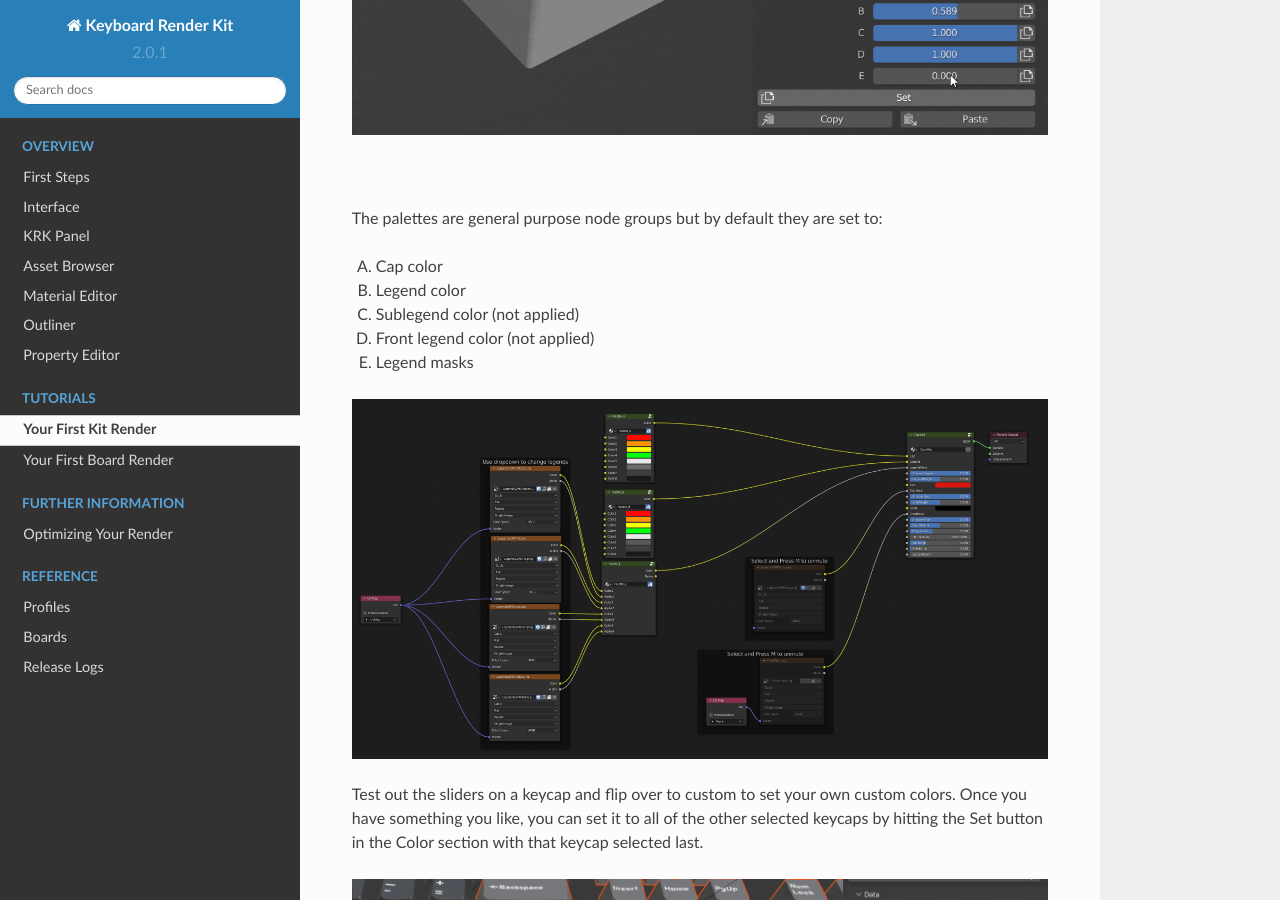
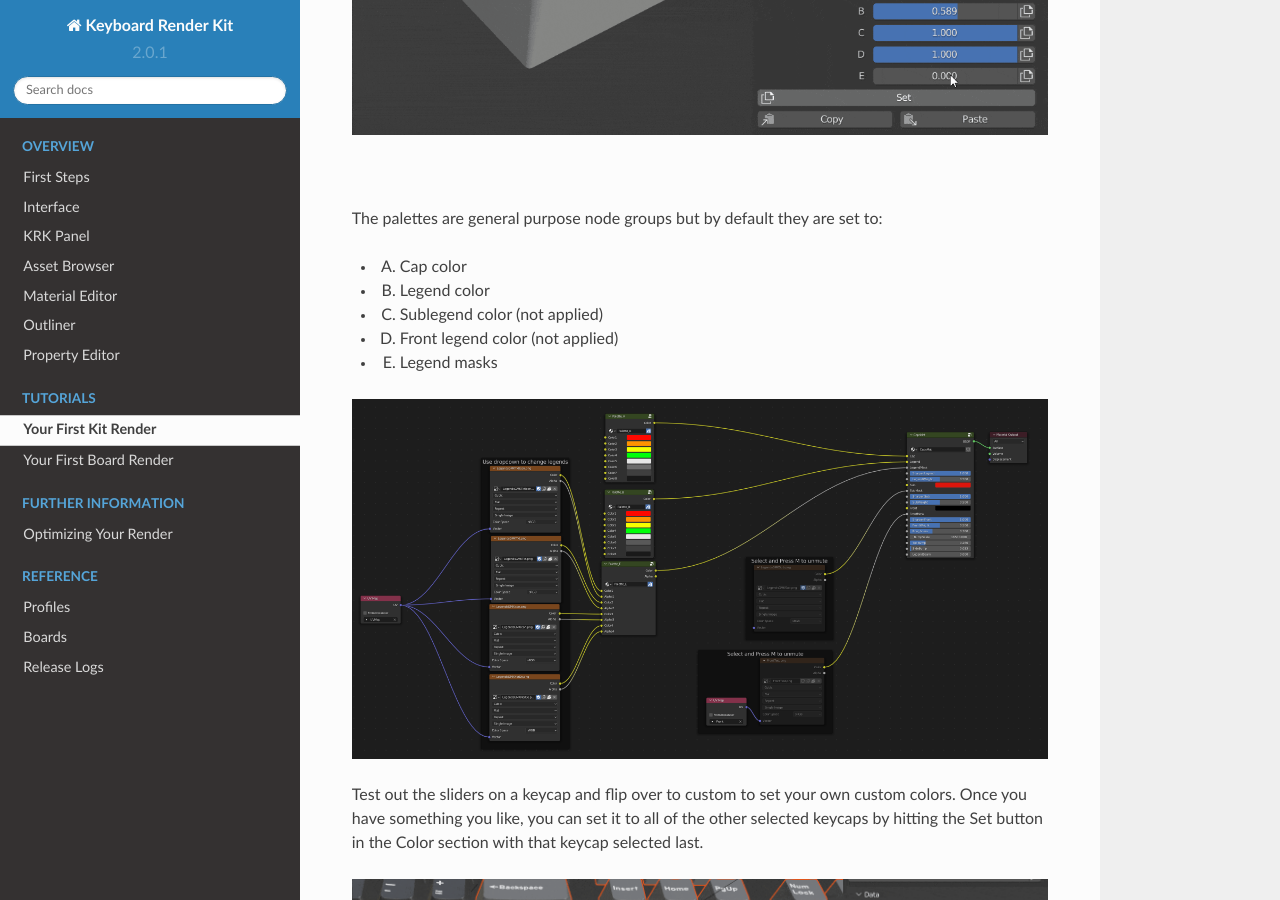
Before and after one commit to imperfectlink/KeyboardRenderKit, a Sphinx documentation site: the page built from docs/source/workflow1.rst, in a window 1280 px wide and 900 px high, scrolled down 2117 px. Built offline with Sphinx 7.4.7 and the Read the Docs theme 2.0.0, drawn with Linux system fonts in a browser that asks for light colours.

Commit message:
Update workflow1.rst

```diff
--- a/docs/source/workflow1.rst
+++ b/docs/source/workflow1.rst
@@ -27,11 +27,11 @@ The palette system is designed to facilitate color exploration. You can start of
 
 The palettes are general purpose node groups but by default they are set to:
 
-A. Cap color
-B. Legend color
-C. Sublegend color (not applied)
-D. Front legend color (not applied)
-E. Legend masks
+- A. Cap color
+- B. Legend color
+- C. Sublegend color (not applied)
+- D. Front legend color (not applied)
+- E. Legend masks
 
 .. image:: img/Palettes.PNG
 
```
